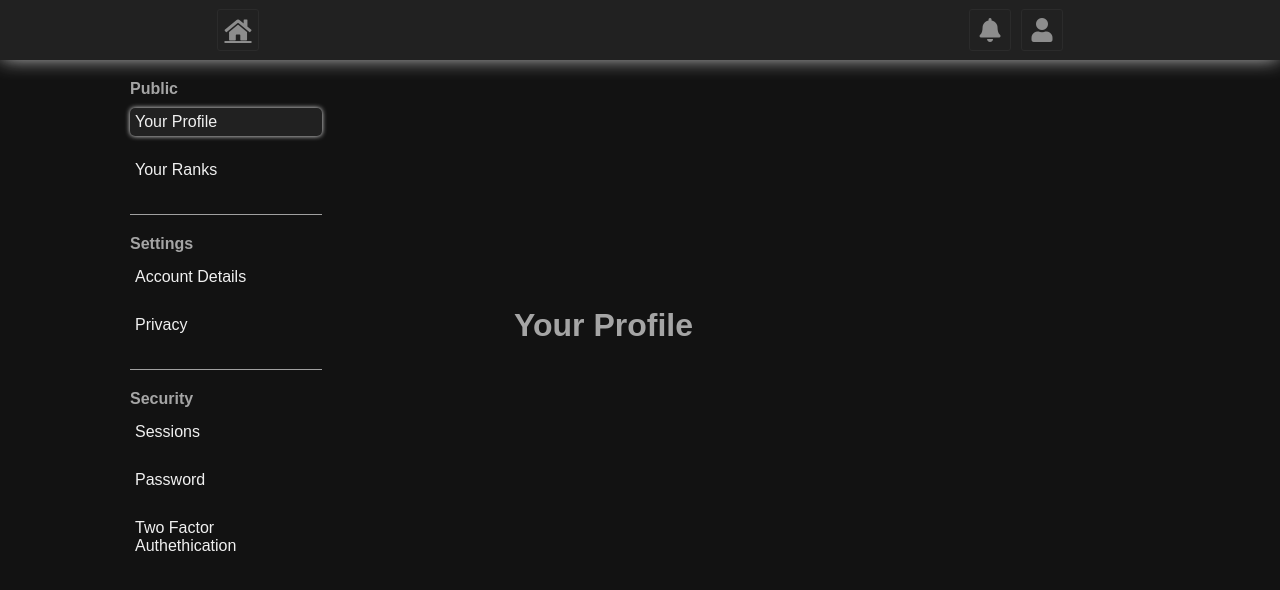
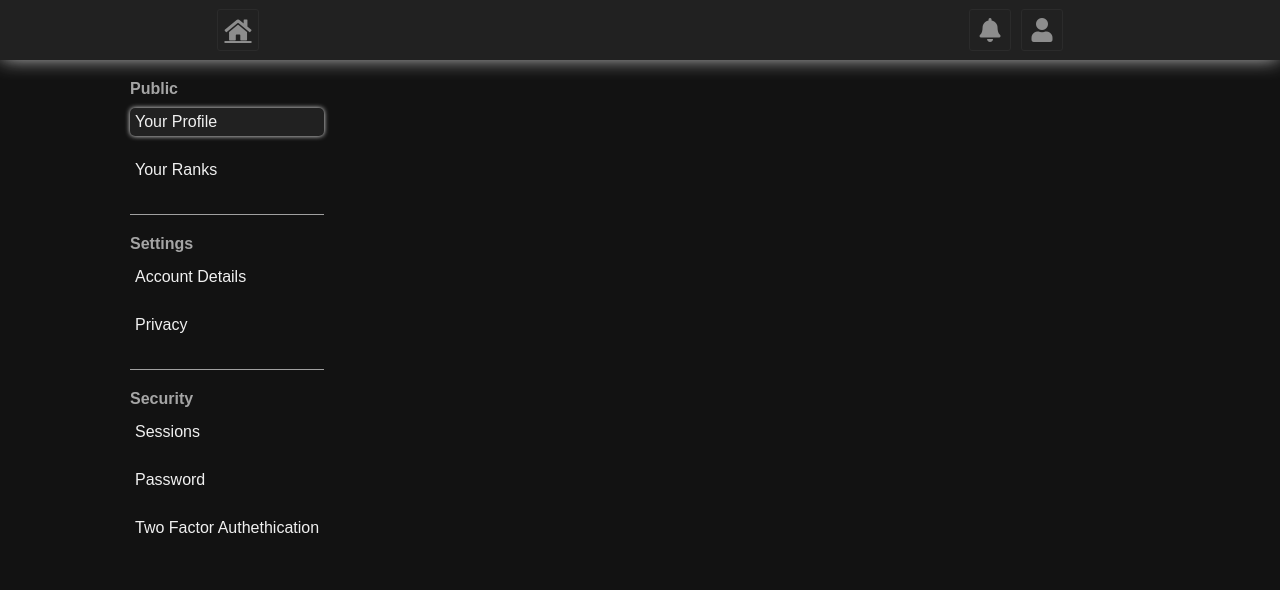
Before and after one commit to LuckyMika/ts-forum, a SvelteKit app: page /account/profile in a window 1280 px wide. Shown: the top 590 px of the page. Built offline with nearby package versions, Linux system fonts and the light colour scheme.

Commit message:
Fixed sidebar container sizeing

```diff
--- a/src/app.html
+++ b/src/app.html
@@ -15,7 +15,9 @@
 </head>
 
 <body data-sveltekit-preload-data="hover" style="background: #121212">
-	%sveltekit.body%
+	<div id="root">
+		%sveltekit.body%
+	</div>
 </body>
 
 </html>
--- a/src/routes/+layout.svelte
+++ b/src/routes/+layout.svelte
@@ -6,7 +6,6 @@
 <main>
 	<slot />
 </main>
-<footer></footer>
 
 <style>
 	main {
--- a/src/routes/account/+layout.svelte
+++ b/src/routes/account/+layout.svelte
@@ -71,7 +71,10 @@
 			<a href="/account/2fa">Two Factor Authethication</a>
 		</div>
 	</div>
-	<slot />
+
+	<div class="page-container">
+		<slot />
+	</div>
 </div>
 
 <style>
@@ -85,7 +88,7 @@
 		flex-direction: column;
 		justify-content: space-between;
 		margin-left: 130px;
-		width: 30%;
+		max-width: 30%;
 		height: 100%;
 	}
 
@@ -95,7 +98,6 @@
 		display: flex;
 		flex-direction: column;
 		justify-content: space-around;
-		max-width: 50%;
 	}
 
 	.sidebar-group:first-of-type {
@@ -118,4 +120,10 @@
 		background-color: #212121;
 		box-shadow: 0 0 5px 0;
 	}
+
+	.page-container {
+		display: flex;
+		justify-content: center;
+		align-items: center;
+	}
 </style>
--- a/src/routes/account/profile/+page.svelte
+++ b/src/routes/account/profile/+page.svelte
@@ -1,11 +1,10 @@
-<div class="profile-container">
-	<h1>Your Profile</h1>
-</div>
+<script>
+</script>
+
+<div class="profile-container"></div>
 
 <style>
 	.profile-container {
-		display: flex;
-		justify-content: center;
-		align-items: center;
+		border-radius: 15px;
 	}
 </style>
```
